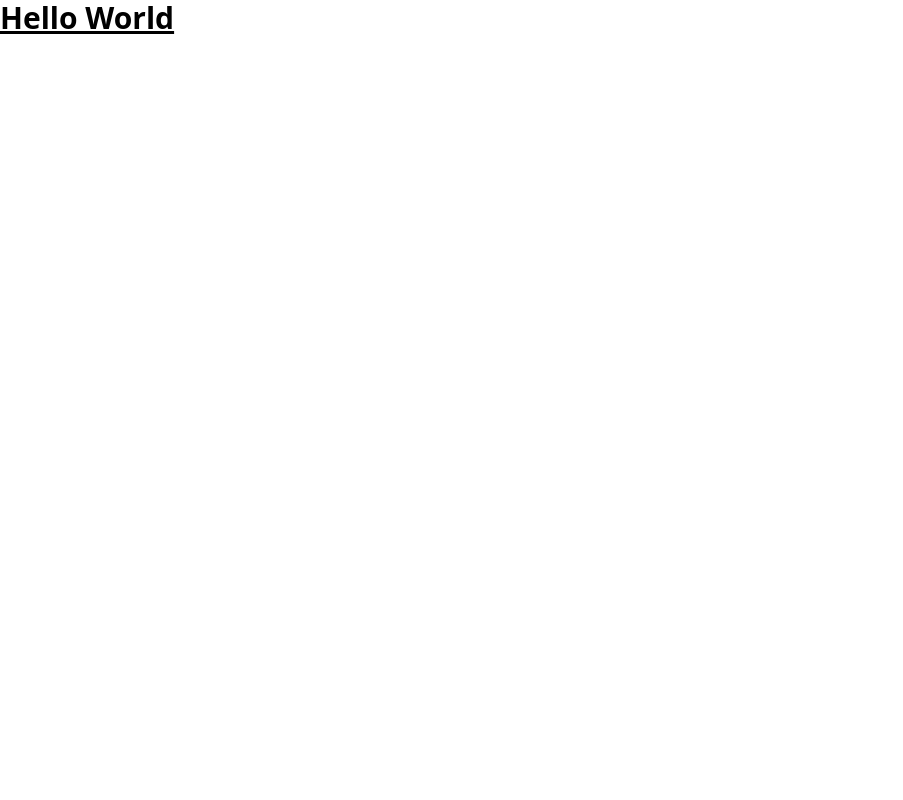
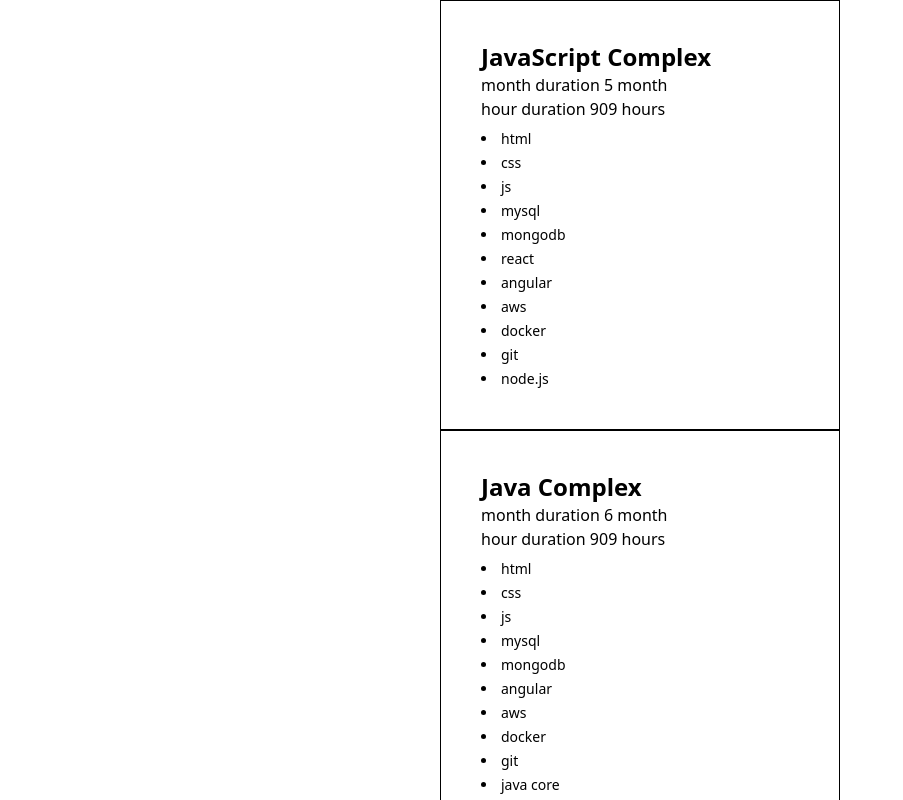
Before and after one commit to nikshopin/React, a React (Vite) app: page / in a window 1280 px wide. Shown: the top 800 px of the page, without its empty margins (0-903 px from the left). Built offline with nearby package versions, Linux system fonts and the light colour scheme.

Commit message:
task 4 completed

```diff
--- a/src/App.tsx
+++ b/src/App.tsx
@@ -1,10 +1,13 @@
 import './App.css'
-import MyComponents from './components/MyComponents'
+import ComponentCourses from "./components/ComponentCourses/ComponentCourses.tsx";
+import {coursesArray} from "./data/array.tsx";
+
+
 function App() {
 
   return (
     <>
-        <MyComponents text={ 'Hello World'}/>
+        <ComponentCourses courses={coursesArray}/>
     </>
   )
 }
--- /dev/null
+++ b/src/components/ComponentCourses/ComponentCourses.tsx
@@ -0,0 +1,27 @@
+import  {FC}from 'react';
+import {ICoursesArray} from "../../models/CoursesArray.tsx";
+
+type PropsType = {courses: ICoursesArray[]};
+
+const ComponentCourses: FC <PropsType> = ({ courses }) => {
+    return (
+        <div className='m-auto flex flex-col justify-center items-center max-w-100 '>
+            {
+                courses.map((value, index)=>(
+                    <div className='max-w-288 border w-full px-10 py-10' key={index}>
+                        <h1 className='font-bold text-2xl'>{value.title}</h1>
+                        <p className=''>month duration {value.monthDuration} month</p>
+                        <p className=''>hour duration {value.hourDuration} hours</p>
+                        <ul className='list-disc list-inside mt-2 space-y-1 text-left text-sm text-gray-700"'>
+                            {value.modules.map((item, ind)=>(
+                                <li key={ind}>{item}</li>
+                            ))}
+                        </ul>
+                    </div>
+                ))
+            }
+        </div>
+    );
+};
+
+export default ComponentCourses;
--- a/src/components/MyComponents.tsx
+++ /dev/null
@@ -1,13 +0,0 @@
-import {FC} from "react";
-
-type MyComponentsType = {text: string};
-
-const MyComponents: FC <MyComponentsType> = ({text})=> {
-    return (
-        <div className='text-3xl font-bold underline'>
-            {text}
-        </div>
-    )
-}
-
-export default MyComponents;
--- /dev/null
+++ b/src/data/array.tsx
@@ -0,0 +1,72 @@
+import {ICoursesArray} from "../models/CoursesArray.tsx";
+
+
+export const coursesArray: ICoursesArray[] = [
+    {
+        title: 'JavaScript Complex',
+        monthDuration: 5,
+        hourDuration: 909,
+        modules: ['html', 'css', 'js', 'mysql', 'mongodb', 'react', 'angular', 'aws', 'docker', 'git', 'node.js']
+    },
+    {
+        title: 'Java Complex',
+        monthDuration: 6,
+        hourDuration: 909,
+        modules: ['html',
+            'css',
+            'js',
+            'mysql',
+            'mongodb',
+            'angular',
+            'aws',
+            'docker',
+            'git',
+            'java core',
+            'java advanced']
+    },
+    {
+        title: 'Python Complex',
+        monthDuration: 6,
+        hourDuration: 909,
+        modules: ['html',
+            'css',
+            'js',
+            'mysql',
+            'mongodb',
+            'angular',
+            'aws',
+            'docker',
+            'python core',
+            'python advanced']
+    },
+    {
+        title: 'QA Complex',
+        monthDuration: 4,
+        hourDuration: 909,
+        modules: ['html', 'css', 'js', 'mysql', 'mongodb', 'git', 'QA/QC']
+    },
+    {
+        title: 'FullStack',
+        monthDuration: 7,
+        hourDuration: 909,
+        modules: ['html',
+            'css',
+            'js',
+            'mysql',
+            'mongodb',
+            'react',
+            'angular',
+            'aws',
+            'docker',
+            'git',
+            'node.js',
+            'python',
+            'java']
+    },
+    {
+        title: 'Frontend',
+        monthDuration: 4,
+        hourDuration: 909,
+        modules: ['html', 'css', 'js', 'mysql', 'mongodb', 'react', 'angular', 'aws', 'docker', 'git', 'sass']
+    }
+];
--- /dev/null
+++ b/src/models/CoursesArray.tsx
@@ -0,0 +1,6 @@
+export interface ICoursesArray {
+    title: string;
+    monthDuration: number;
+    hourDuration: number;
+    modules: string[];
+}
```
